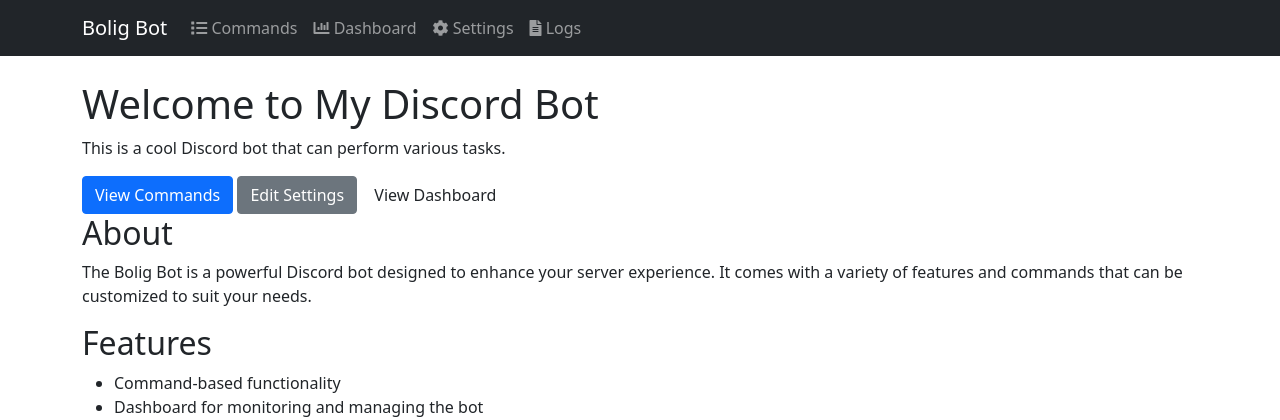
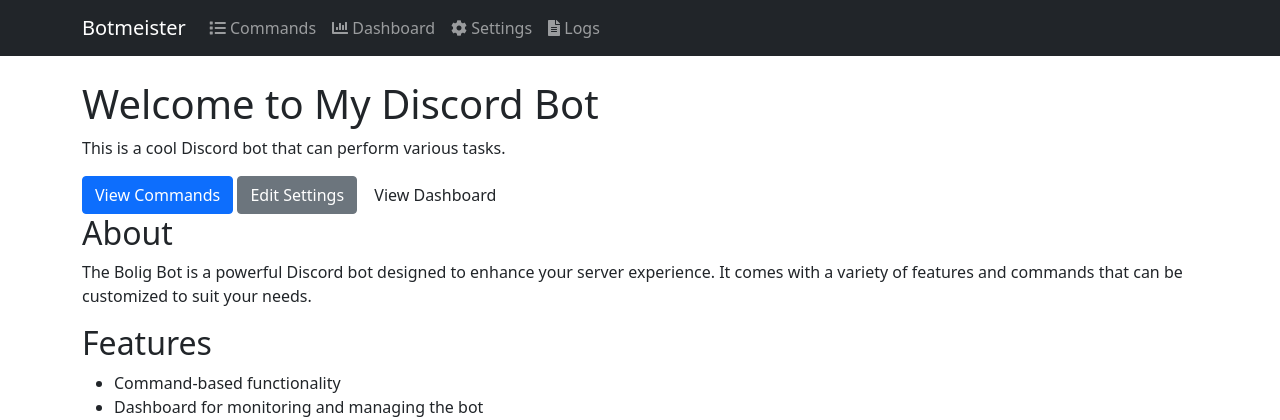
Before and after one commit to julianmaggio/BotMeister, a Flask app: page / in a window 1280 px wide. Shown: the top 420 px of the page. Run offline with Flask 3, Linux system fonts and the light colour scheme; some libraries are stand-ins or nearby versions.

Commit message:
Websites Updated

```diff
--- a/src/templates/commands.html
+++ b/src/templates/commands.html
@@ -4,7 +4,7 @@
 <head>
     <meta charset="UTF-8">
     <meta name="viewport" content="width=device-width, initial-scale=1.0">
-    <title>Bolig Bot | Commands</title>
+    <title>Botmeister | Commands</title>
     <link rel="stylesheet" href="{{ url_for('static', filename='css/bootstrap.min.css') }}">
     <link rel="stylesheet" href="https://cdnjs.cloudflare.com/ajax/libs/font-awesome/5.15.3/css/all.min.css">
 </head>
@@ -12,7 +12,7 @@
 <body>
     <nav class="navbar navbar-expand-lg navbar-dark bg-dark">
         <div class="container">
-            <a class="navbar-brand" href="/">Bolig Bot</a>
+            <a class="navbar-brand" href="/">Botmeister</a>
             <button class="navbar-toggler" type="button" data-toggle="collapse" data-target="#navbarNav"
                 aria-controls="navbarNav" aria-expanded="false" aria-label="Toggle navigation">
                 <span class="navbar-toggler-icon"></span>
--- a/src/templates/dashboard.html
+++ b/src/templates/dashboard.html
@@ -3,7 +3,7 @@
    <head>
       <meta charset="UTF-8">
       <meta name="viewport" content="width=device-width, initial-scale=1.0">
-      <title>Bolig Bot | Dashboard</title>
+      <title>Botmeister | Dashboard</title>
       <link rel="stylesheet" href="{{ url_for('static', filename='css/bootstrap.min.css') }}">
       <script src="{{ url_for('static', filename='js/dashboard.js') }}"></script>
       <link rel="stylesheet" href="https://cdnjs.cloudflare.com/ajax/libs/font-awesome/5.15.3/css/all.min.css">
@@ -11,7 +11,7 @@
    <body>
       <nav class="navbar navbar-expand-lg navbar-dark bg-dark">
          <div class="container">
-            <a class="navbar-brand" href="/">Bolig Bot</a>
+            <a class="navbar-brand" href="/">Botmeister</a>
             <button class="navbar-toggler" type="button" data-toggle="collapse" data-target="#navbarNav"
                aria-controls="navbarNav" aria-expanded="false" aria-label="Toggle navigation">
                <span class="navbar-toggler-icon"></span>
--- a/src/templates/index.html
+++ b/src/templates/index.html
@@ -4,7 +4,7 @@
 <head>
     <meta charset="UTF-8">
     <meta name="viewport" content="width=device-width, initial-scale=1.0">
-    <title>Bolig Bot | Home</title>
+    <title>Botmeister | Home</title>
     <link rel="stylesheet" href="{{ url_for('static', filename='css/bootstrap.min.css') }}">
     <link rel="stylesheet" href="https://cdnjs.cloudflare.com/ajax/libs/font-awesome/5.15.3/css/all.min.css">
 </head>
@@ -12,7 +12,7 @@
 <body>
     <nav class="navbar navbar-expand-lg navbar-dark bg-dark">
         <div class="container">
-            <a class="navbar-brand" href="/">Bolig Bot</a>
+            <a class="navbar-brand" href="/">Botmeister</a>
             <button class="navbar-toggler" type="button" data-toggle="collapse" data-target="#navbarNav"
                 aria-controls="navbarNav" aria-expanded="false" aria-label="Toggle navigation">
                 <span class="navbar-toggler-icon"></span>
--- a/src/templates/logs.html
+++ b/src/templates/logs.html
@@ -4,7 +4,7 @@
 <head>
     <meta charset="UTF-8">
     <meta name="viewport" content="width=device-width, initial-scale=1.0">
-    <title>Bolig Bot | Bot Logs</title>
+    <title>Botmeister | Bot Logs</title>
     <link rel="stylesheet" href="{{ url_for('static', filename='css/bootstrap.min.css') }}">
     <link rel="stylesheet" href="https://cdnjs.cloudflare.com/ajax/libs/font-awesome/5.15.3/css/all.min.css">
     <style>
@@ -29,7 +29,7 @@
 <body>
     <nav class="navbar navbar-expand-lg navbar-dark bg-dark">
         <div class="container">
-            <a class="navbar-brand" href="/">Bolig Bot</a>
+            <a class="navbar-brand" href="/">Botmeister</a>
             <button class="navbar-toggler" type="button" data-toggle="collapse" data-target="#navbarNav"
                 aria-controls="navbarNav" aria-expanded="false" aria-label="Toggle navigation">
                 <span class="navbar-toggler-icon"></span>
--- a/src/templates/settings.html
+++ b/src/templates/settings.html
@@ -4,7 +4,7 @@
 <head>
     <meta charset="UTF-8">
     <meta name="viewport" content="width=device-width, initial-scale=1.0">
-    <title>Bolig Bot | Settings</title>
+    <title>Botmeister | Settings</title>
     <link rel="stylesheet" href="{{ url_for('static', filename='css/bootstrap.min.css') }}">
     <link rel="stylesheet" href="https://cdnjs.cloudflare.com/ajax/libs/font-awesome/5.15.3/css/all.min.css">
 </head>
@@ -12,7 +12,7 @@
 <body>
     <nav class="navbar navbar-expand-lg navbar-dark bg-dark">
         <div class="container">
-            <a class="navbar-brand" href="/">Bolig Bot</a>
+            <a class="navbar-brand" href="/">Botmeister</a>
             <button class="navbar-toggler" type="button" data-toggle="collapse" data-target="#navbarNav"
                 aria-controls="navbarNav" aria-expanded="false" aria-label="Toggle navigation">
                 <span class="navbar-toggler-icon"></span>
```
